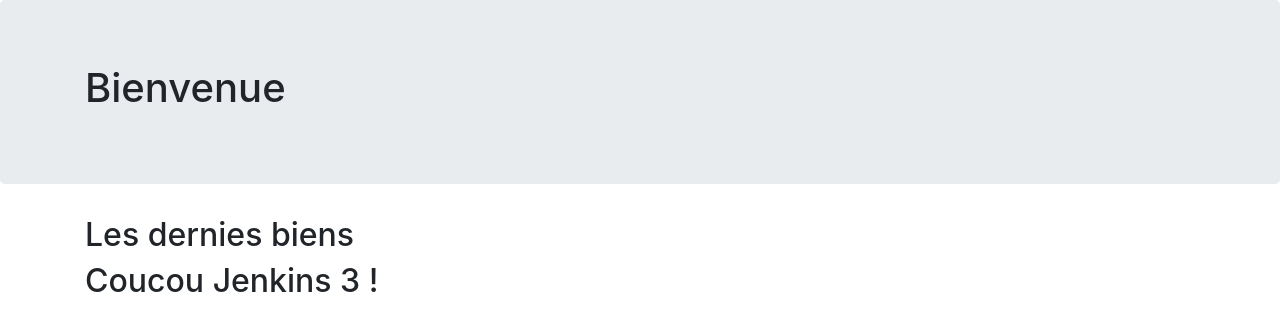
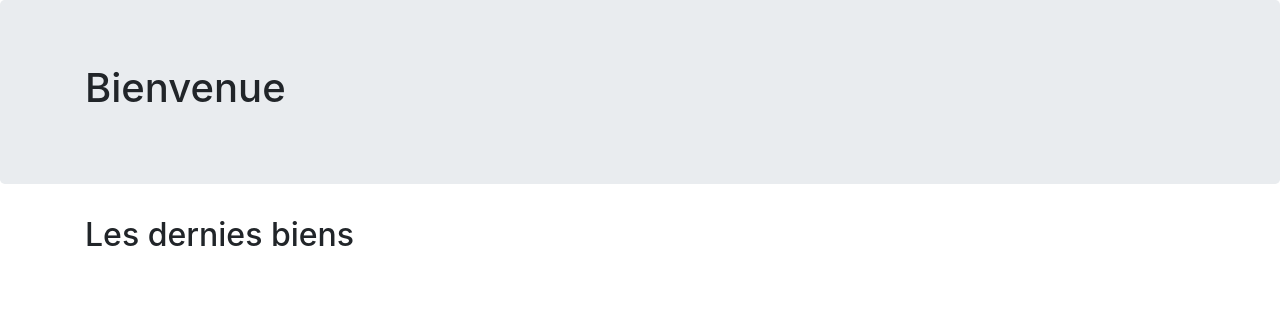
Before and after one commit to makameister/sf-web-agency, a Symfony app: template templates/pages/home.html.twig in a window 1280 px wide. Shown: the part 56-387 px from the top of the page. Run offline with Twig, Linux system fonts and the light colour scheme; the template is opened without the code that fills it, so the values that code supplies are empty; some libraries are stand-ins or nearby versions.

Commit message:
test jenkins

```diff
--- a/templates/pages/home.html.twig
+++ b/templates/pages/home.html.twig
@@ -11,7 +11,6 @@
 
     <div class="container">
         <h2>Les dernies biens</h2>
-        <h2>Coucou Jenkins 3 !</h2>
         <div class="row flex">
             {% for property in properties %}
                 <div class="col-3">
```
